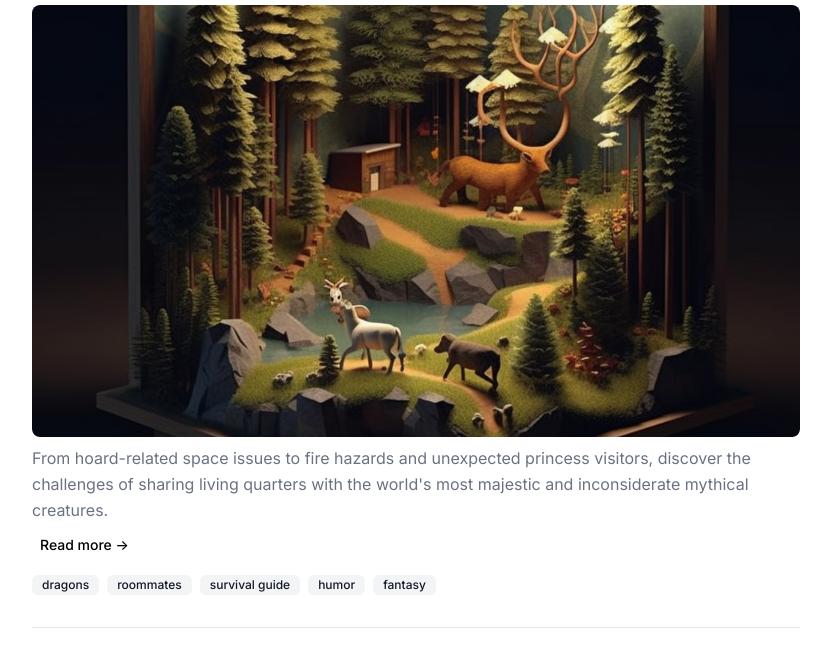
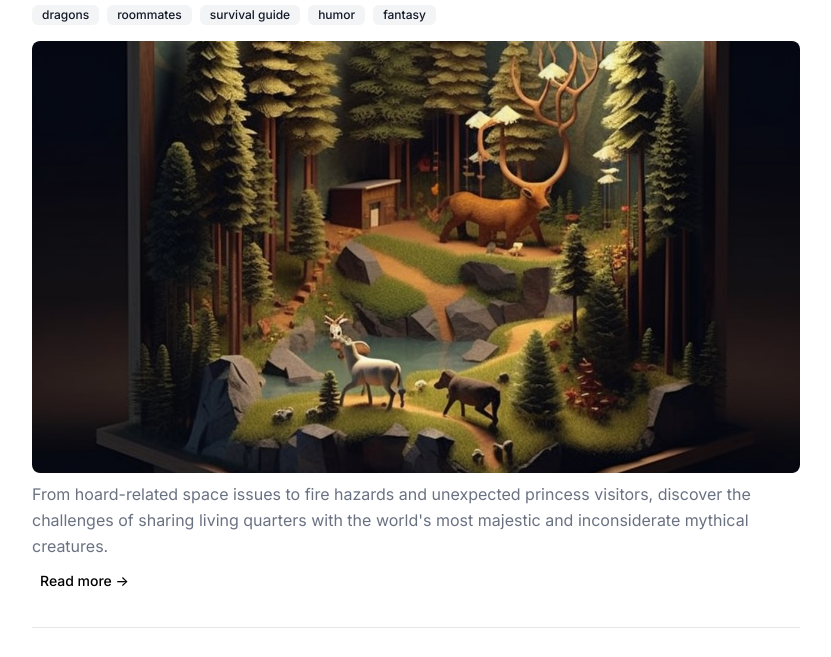
Before and after one commit to holger1411/astro-brook, an Astro site: page /journal in a window 1280 px wide. Shown: the part 577-1234 px from the top of the page, without its empty margins (224-1055 px from the left). Built offline with nearby package versions, Linux system fonts and the light colour scheme; Astro itself is replaced by a stand-in of ours.

Commit message:
Move tags above image in PostCard component to match blog post page layout

```diff
--- a/src/components/PostCard.astro
+++ b/src/components/PostCard.astro
@@ -42,6 +42,20 @@ const optimizedImagePath = image ? optimizeImagePath(image) : null;
       </time>
     </div>
 
+    {showTags && tags && tags.length > 0 && (
+      <div class="flex flex-wrap gap-2 mb-4" aria-label="Tags">
+        {tags.map((tag) => (
+          <a
+            href={`/tags/${tag}`}
+            class="inline-flex items-center rounded-md bg-gray-100 px-2.5 py-0.5 text-xs font-medium text-gray-800 hover:bg-gray-200 focus:outline-none focus:ring-2 focus:ring-offset-2 focus:ring-blue-500"
+            aria-label={`View all posts tagged ${tag}`}
+          >
+            {tag}
+          </a>
+        ))}
+      </div>
+    )}
+
     {showImage && optimizedImagePath && (
       <a
         href={post.url}
@@ -74,20 +88,6 @@ const optimizedImagePath = image ? optimizeImagePath(image) : null;
         </div>
       </>
     )}
-
-    {showTags && tags && tags.length > 0 && (
-      <div class="flex flex-wrap gap-2 pt-2" aria-label="Tags">
-        {tags.map((tag) => (
-          <a
-            href={`/tags/${tag}`}
-            class="inline-flex items-center rounded-md bg-gray-100 px-2.5 py-0.5 text-xs font-medium text-gray-800 hover:bg-gray-200 focus:outline-none focus:ring-2 focus:ring-offset-2 focus:ring-blue-500"
-            aria-label={`View all posts tagged ${tag}`}
-          >
-            {tag}
-          </a>
-        ))}
-      </div>
-    )}
   </div>
 </article>
 
```
